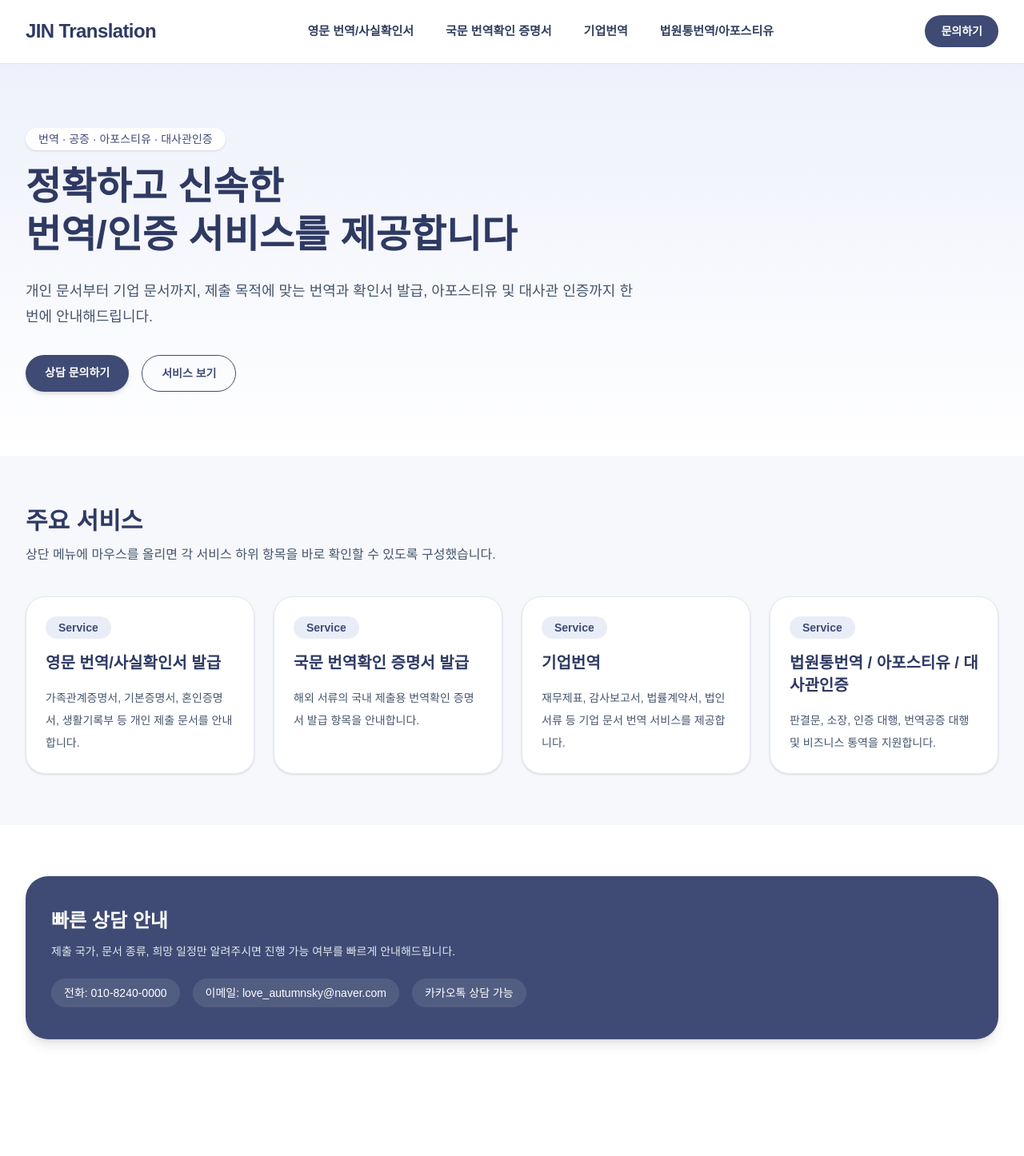
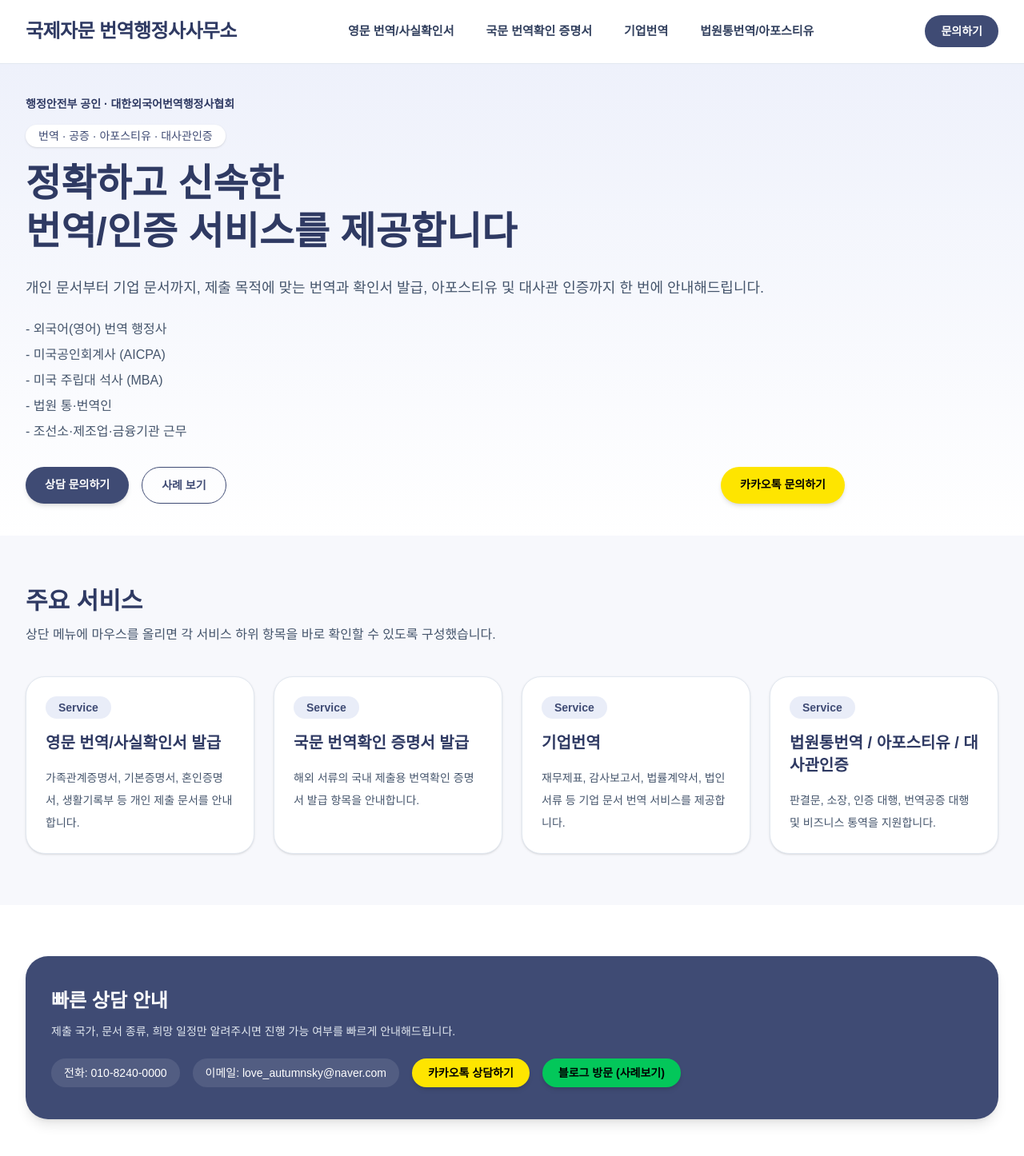
Before and after one commit to loveautumnsky1007-lab/jin-translation, a Next.js app: page / in a window 1280 px wide. Shown: the top 1446 px of the page at 80% size. Before the commit the page ends 1364 px from the top, so only its background shows below. Built offline with nearby package versions, Linux system fonts and the light colour scheme.

Commit message:
상담추가

```diff
--- a/app/page.tsx
+++ b/app/page.tsx
@@ -7,8 +7,13 @@ export default function Home() {
 
       <main>
         <section className="bg-gradient-to-b from-[#eef1fb] to-white">
-          <div className="mx-auto max-w-7xl px-6 py-20 lg:px-8">
-            <div className="max-w-3xl">
+          <div className="mx-auto max-w-7xl px-6 py-10 lg:px-8">
+            <div className="max-w-5xl">
+               <div className="flex items-center gap-2 mb-4">
+    <span className="text-sm text-[#2f3a63] font-semibold">
+      행정안전부 공인 · 대한외국어번역행정사협회
+    </span>
+  </div>
               <p className="mb-4 inline-block rounded-full bg-white px-4 py-1 text-sm font-medium text-[#3f4b74] shadow-sm">
                 번역 · 공증 · 아포스티유 · 대사관인증
               </p>
@@ -21,19 +26,40 @@ export default function Home() {
                 개인 문서부터 기업 문서까지, 제출 목적에 맞는 번역과 확인서 발급,
                 아포스티유 및 대사관 인증까지 한 번에 안내해드립니다.
               </p>
+<div className="mt-6 space-y-2 text-base text-slate-600">
+  <p>-  외국어(영어) 번역 행정사</p>
+  <p>-  미국공인회계사 (AICPA)</p>
+  <p>-  미국 주립대 석사 (MBA)</p>
+  <p>-  법원 통·번역인</p>
+  <p>-  조선소·제조업·금융기관 근무</p>
+</div>
+              <div className="mt-8 flex flex-wrap gap-4">
 
-              <div className="mt-8 flex flex-wrap gap-4">
               <a
-                  href="#contact"
+  href="https://open.kakao.com/me/love_autumnsky"
+  target="_blank"
+  rel="noopener noreferrer"
   className="rounded-full bg-[#3f4b74] px-6 py-3 text-sm font-semibold text-white shadow-md transition hover:opacity-90"
 >
   상담 문의하기
 </a>
+
 <a
-                  href="#services"
-                  className="rounded-full border border-[#3f4b74] px-6 py-3 text-sm font-semibold text-[#3f4b74] transition hover:bg-white"
+  href="https://blog.naver.com/PostList.naver?blogId=skytruthlee"
+  target="_blank"
+  rel="noopener noreferrer"
+  className="rounded-full border border-[#3f4b74] px-6 py-3 text-sm font-semibold text-[#3f4b74] transition hover:bg-[#3f4b74] hover:text-white"
 >
-                  서비스 보기
+  사례 보기
+</a>
+
+<a
+    href="https://open.kakao.com/me/love_autumnsky"
+    target="_blank"
+    rel="noopener noreferrer"
+    className="ml-auto rounded-full bg-[#FEE500] px-6 py-3 text-sm font-semibold text-black shadow-md transition hover:brightness-95"
+  >
+    카카오톡 문의하기
   </a>
               </div>
             </div>
@@ -91,7 +117,25 @@ export default function Home() {
               <div className="mt-6 flex flex-wrap gap-4 text-sm">
                 <div className="rounded-full bg-white/10 px-4 py-2">전화: 010-8240-0000</div>
                 <div className="rounded-full bg-white/10 px-4 py-2">이메일: love_autumnsky@naver.com</div>
-                <div className="rounded-full bg-white/10 px-4 py-2">카카오톡 상담 가능</div>
+                 {/* 카카오톡 상담하기 */}
+  <a
+    href="https://open.kakao.com/me/love_autumnsky"
+    target="_blank"
+    rel="noopener noreferrer"
+    className="rounded-full bg-[#FEE500] px-5 py-2 text-sm font-semibold text-black shadow-md transition hover:brightness-95"
+  >
+    카카오톡 상담하기
+  </a>
+
+  {/* 블로그 방문 */}
+  <a
+    href="https://blog.naver.com/PostList.naver?blogId=skytruthlee"
+    target="_blank"
+    rel="noopener noreferrer"
+    className="rounded-full bg-[#03C75A] px-5 py-2 text-sm font-semibold text-black shadow-md transition hover:brightness-90"
+  >
+    블로그 방문 (사례보기)
+  </a>
               </div>
             </div>
           </div>
--- a/components/Header.tsx
+++ b/components/Header.tsx
@@ -42,7 +42,7 @@ export default function Header() {
     <header className="sticky top-0 z-50 border-b border-slate-200 bg-white/95 backdrop-blur">
       <div className="mx-auto flex max-w-7xl items-center justify-between px-6 py-4 lg:px-8">
         <a href="/" className="text-2xl font-bold tracking-tight text-[#2f3a63]">
-          JIN Translation
+          국제자문 번역행정사사무소
         </a>
 
         <nav className="hidden items-center gap-10 lg:flex">
```
Lines whose indentation alone changed are shown as unchanged.
